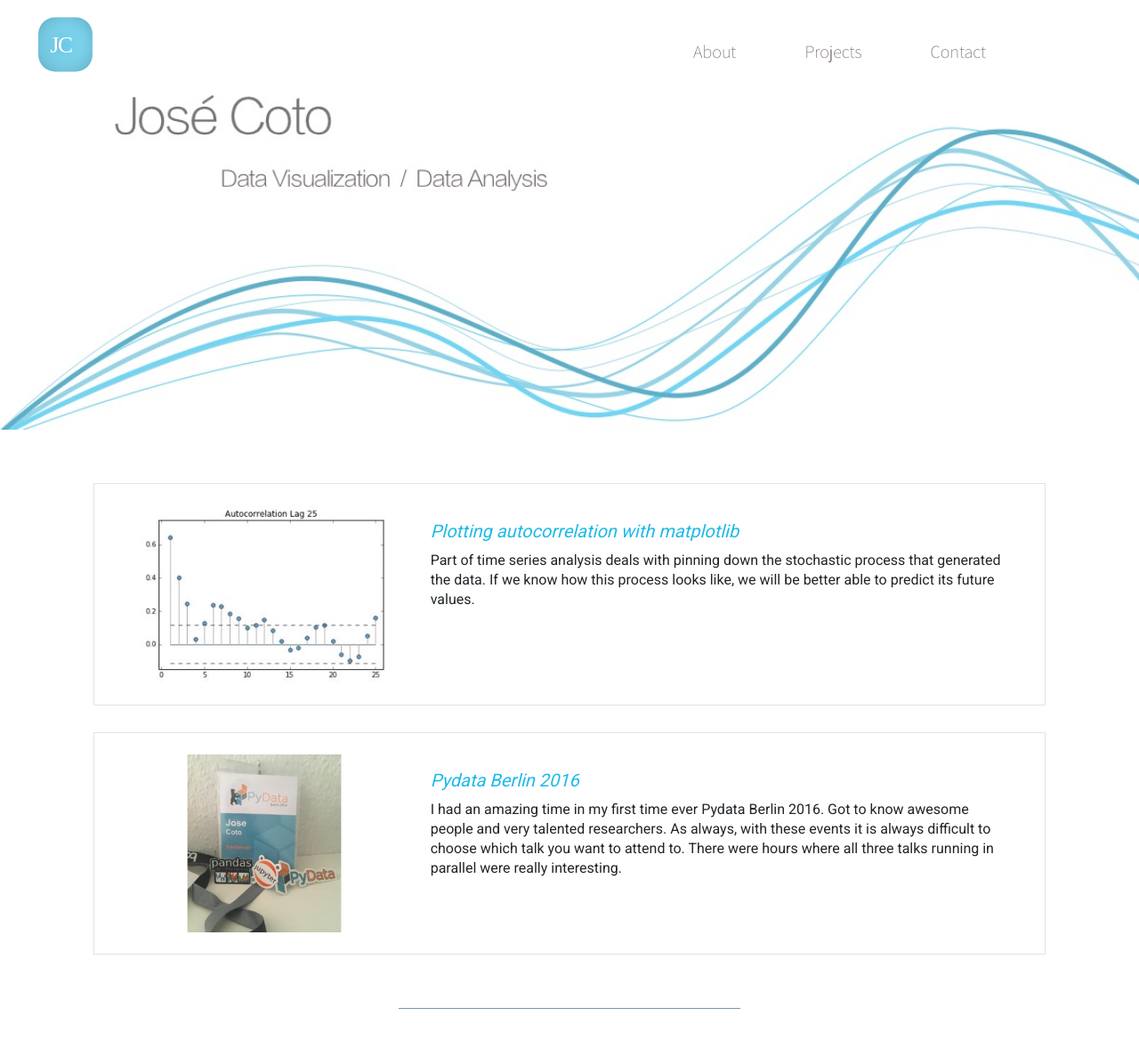
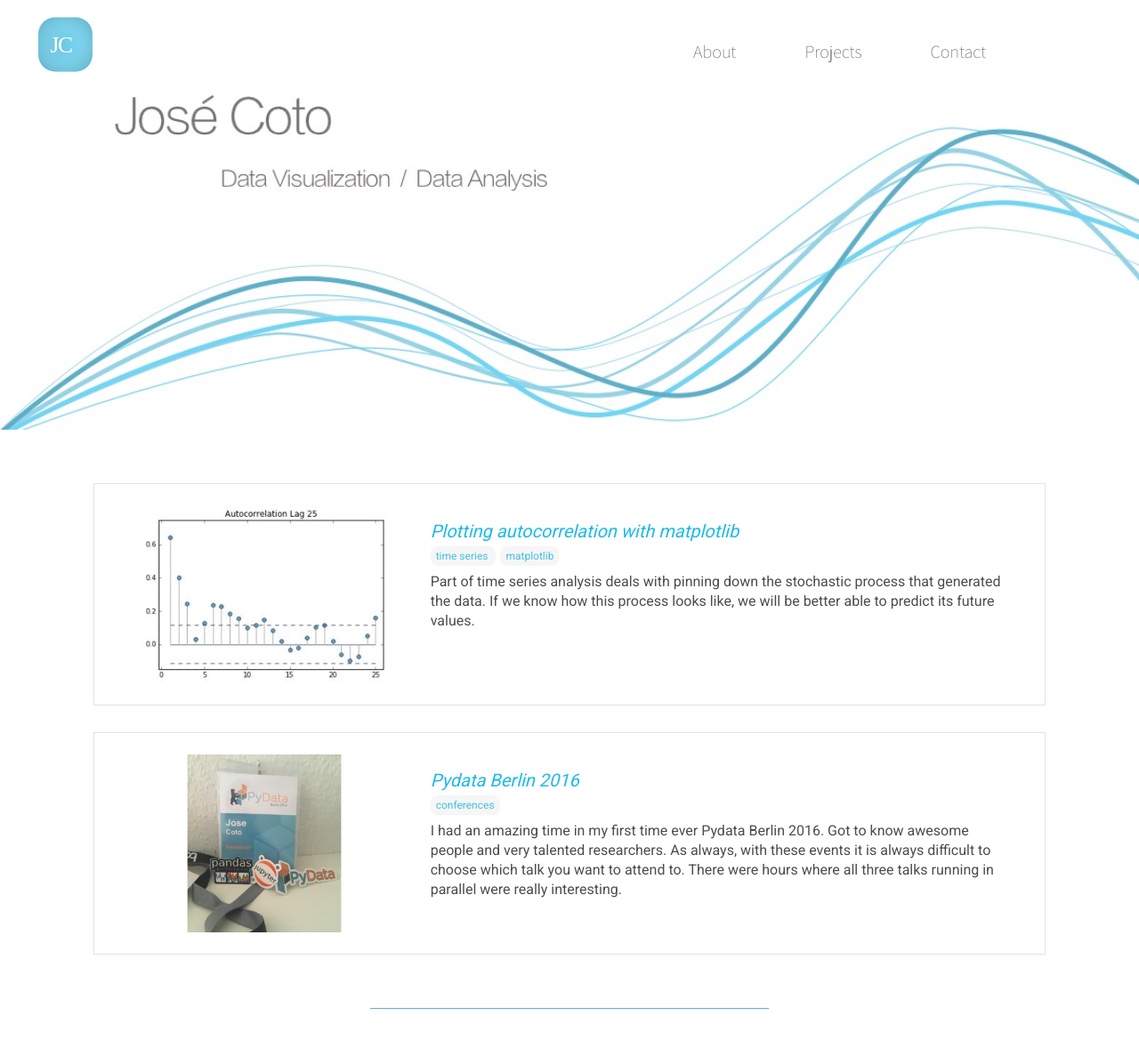
Before and after one commit to jlcoto/new_blog_page, a Jekyll site: the page built from index.html, in a window 1280 px wide. Shown: the whole page at 89% size. Built offline with Jekyll 4.4.1, drawn with Linux system fonts in a browser that asks for light colours; nearby versions of some CDN libraries; some web fonts are replaced.

Commit message:
Adds tags to index.

```diff
--- a/_includes/header.html
+++ b/_includes/header.html
@@ -1,7 +1,7 @@
 <header>
 
   <nav class="nav-bar">
-      <a class="navbar-brand" href="{{ site.url }}">
+      <a class="navbar-brand" href="{{ site.baseurl }}">
         <img id="corner-logo" src="/img-layout/logo_corner.svg" width="50" height="50" alt="">
       </a>
 
--- a/_layouts/post.html
+++ b/_layouts/post.html
@@ -6,6 +6,7 @@ layout: default
 	<article class="post" itemscope itemtype="http://schema.org/BlogPosting">
 
 	  <header class="post-header">
+	  	<div>{{ site.time | date_to_string}}</div>
 	    <h1 class="post-title" itemprop="name headline">{{ page.title }}</h1>
 	    <p class="post-meta"><time datetime="{{ page.date | date_to_xmlschema }}" itemprop="datePublished">{{ page.date | date: "%b %-d, %Y" }}</time>{% if page.author %} • <span itemprop="author" itemscope itemtype="http://schema.org/Person"><span itemprop="name">{{ page.author }}</span></span>{% endif %}</p>
 	  </header>
--- a/_posts/2016-05-23-pydata.markdown
+++ b/_posts/2016-05-23-pydata.markdown
@@ -3,6 +3,7 @@ layout: post
 title:  "Pydata Berlin 2016"
 date:   2016-05-23 00:24:55 +0100
 category: Other
+tags: [conferences]
 image: /img-post/pydata-vert-large.jpg
 ---
 
--- a/css/main.css
+++ b/css/main.css
@@ -29,7 +29,6 @@ body {
 	margin:auto auto;
 	text-align: center;
 	font-size: 20px;
-
 }
 
 .nav-item {
@@ -68,6 +67,22 @@ a:visited {
 	padding: 12px 20px;
 }
 
+.date-show-post{
+	font-size: 14px;
+	font-style: italic;
+	font-weight: lighter;
+	color: #6A8D8E;
+}
+
+.post-show-tags{
+	font-size: 12px;
+	color: #46BFE4;
+	margin-right: 5px;
+	padding: 4px 6px;
+	background-color: #F6F6F6;
+	border-radius: 8px;
+}
+
 .post-image {
 	height: 200px;
 	width: 200px;
@@ -95,13 +110,15 @@ a:visited {
 
 .post-extract{
 	margin-top: 7px;
-	font-size: 14px;
-	line-height: 20px;
+	font-size: 15px;
+	line-height: 1.7;
+	color: rgba(0,0,0, 0.7);
 }
 
 /*Posts content*/
 
 .post-content{
+	margin-top: 30px;
 	font-size: 18px;
 	font-family: 'Droid Serif', serif;
 	line-height: 32px;
@@ -112,9 +129,9 @@ a:visited {
 /*Footer*/
 
 .footer-line {
-	width: 30%;
-	margin: 15px auto;
-	border-bottom: 1px solid #7d97ad;
+	width: 35%;
+	margin: 60px auto 20px auto;
+	border-bottom: 1.5px solid #5EB4CE;
 }
 
 .social-link-list {
--- a/css/responsive.css
+++ b/css/responsive.css
@@ -66,7 +66,7 @@
 
   /*Post content*/
   .post-content{
-    font-size: 22px;
+    font-size: 20px;
     font-family: 'Droid Serif', serif;
     line-height: 1.9;
   }
@@ -85,15 +85,19 @@
   }
 
   .post-margins {
-    padding-left: 220px;
-    padding-right: 220px;
+    padding-left: 12%;
+    padding-right: 12%;
   }
-
 
 }
 
 @media (min-width: 1200px) {
 
+  .post-margins {
+    padding-left: 16%;
+    padding-right: 16%;
+  }
+
 
 
 }
--- a/index.html
+++ b/index.html
@@ -16,13 +16,15 @@ layout: default
     {% for post in site.posts %}
 
         <li class="row post-container">
+
         <!-- <span class="post-meta">{{ post.date | date: "%b %-d, %Y" }}</span> -->
 			<div class="col-md-4 post-image" {% if post.image %} style="background-image: url('{{ post.image }}');" {% endif %}>
 			</div>
 			   <div class="col-md-8 ">
         		<div class="post-text">
-        		  <a class="post-link" href="{{ post.url | prepend: site.baseurl }}">{{ post.title }}</a>
 
+        		  <div><a class="post-link" href="{{ post.url | prepend: site.baseurl }}">{{ post.title }}</a></div>
+               {% for tag in post.tags %} <span class="post-show-tags"> {{ tag }} </span> {% endfor %}
         		<div class="post-extract">
         			{{ post.excerpt }}
         		</div>
```
